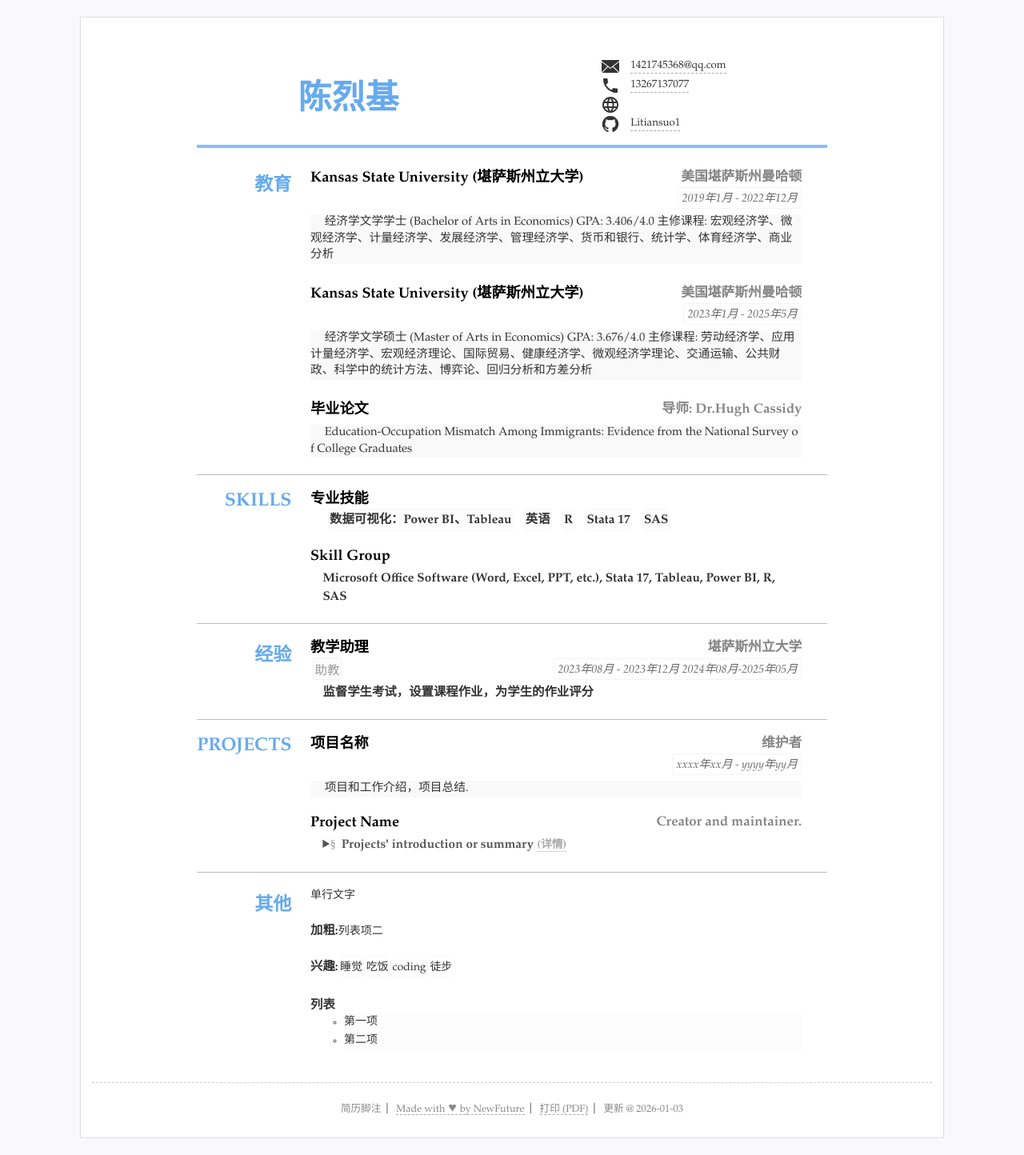
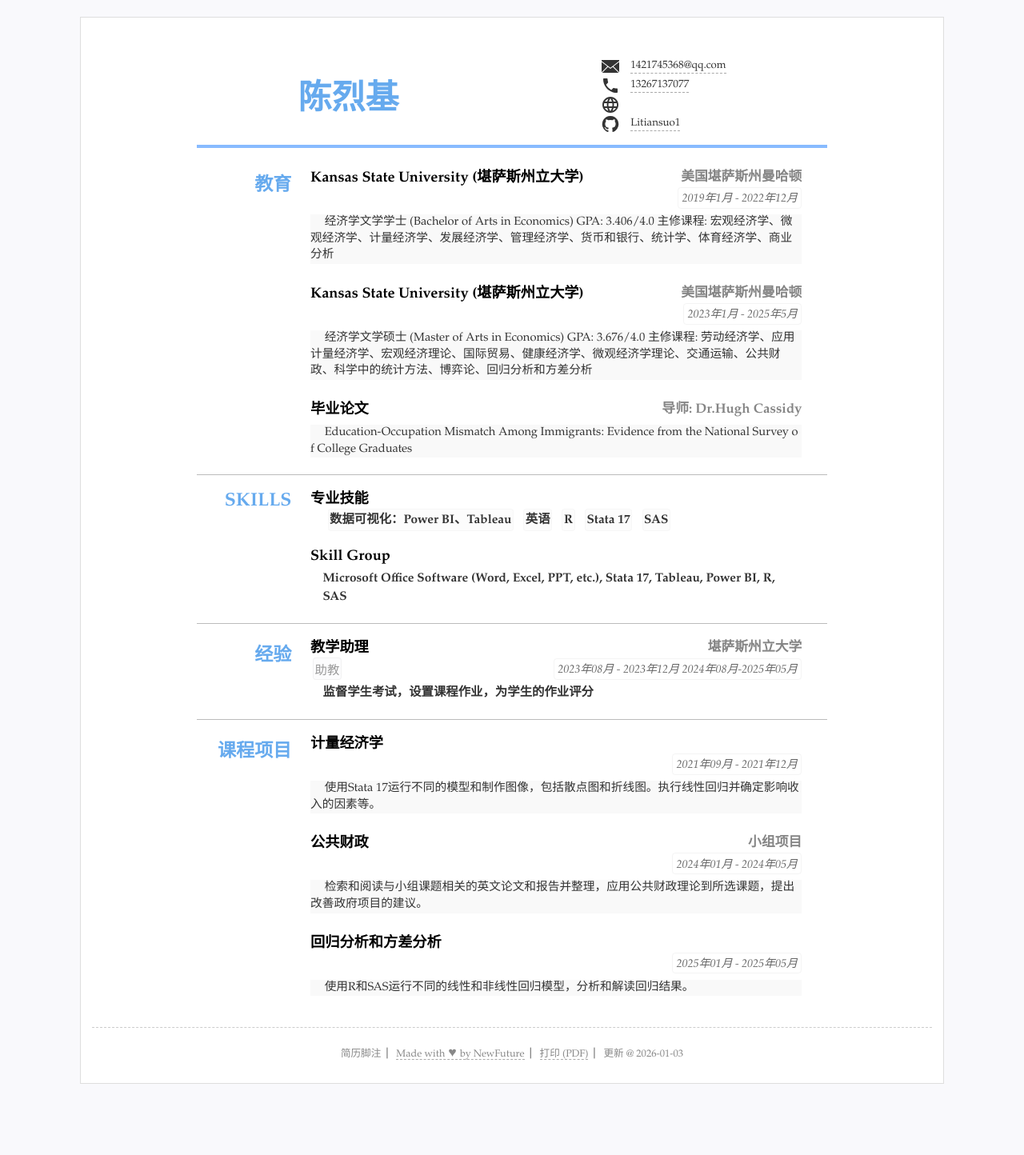
Before and after one commit to Litiansuo1/CV, a Jekyll site: the page built from index.html, in a window 1280 px wide. Shown: the whole page at 80% size. Built offline with Jekyll 4.4.1, drawn with Linux system fonts in a browser that asks for light colours; after the commit the page ends 1376 px from its top, so only the background shows below that.

Commit message:
Update resume.yml

```diff
--- a/_data/resume.yml
+++ b/_data/resume.yml
@@ -77,37 +77,23 @@ main: #简历主要内容，
     #可以设置open默认展开
 
 - type: projects
-  name: Projects
+  name: 课程项目
   content:
-  - title: 项目名称
-    duration: xxxx年xx月 - yyyy年yy月
-    detail: 项目和工作介绍，项目总结.
-    sub: 维护者
-  - title: Project Name
-    summary: Projects' introduction or summary
-    detail:
-      md: _data/demo.md
-    sub: Creator and maintainer.
+  - title: 计量经济学
+    duration: 2021年09月 - 2021年12月
+    detail: 使用Stata 17运行不同的模型和制作图像，包括散点图和折线图。执行线性回归并确定影响收入的因素等。
+    sub:
+  - title: 公共财政
+    duration: 2024年01月 - 2024年05月
+    detail: 检索和阅读与小组课题相关的英文论文和报告并整理，应用公共财政理论到所选课题，提出改善政府项目的建议。
+    sub: 小组项目
+  - title: 回归分析和方差分析
+    duration: 2025年01月 - 2025年05月
+    detail: 使用R和SAS运行不同的线性和非线性回归模型，分析和解读回归结果。
+    sub:
    #可继续添加更多内容
 
 #others 其他简略内容(列表)
-others: #其他列表显示
-- type: others #ID可以为空
-  name: '其他'
-  content: #选择需要的格式
-  - 单行文字
-  - title: "加粗:"
-    text: "列表项二"
-  - title: "兴趣:"
-    items: #单行列表
-    - 睡觉
-    - 吃饭
-    - coding
-    - 徒步
-  - title: 列表
-    list:
-    - 第一项
-    - 第二项
 #- type:
 #  name: '其他'
 #  content: #选择需要的格式
```
